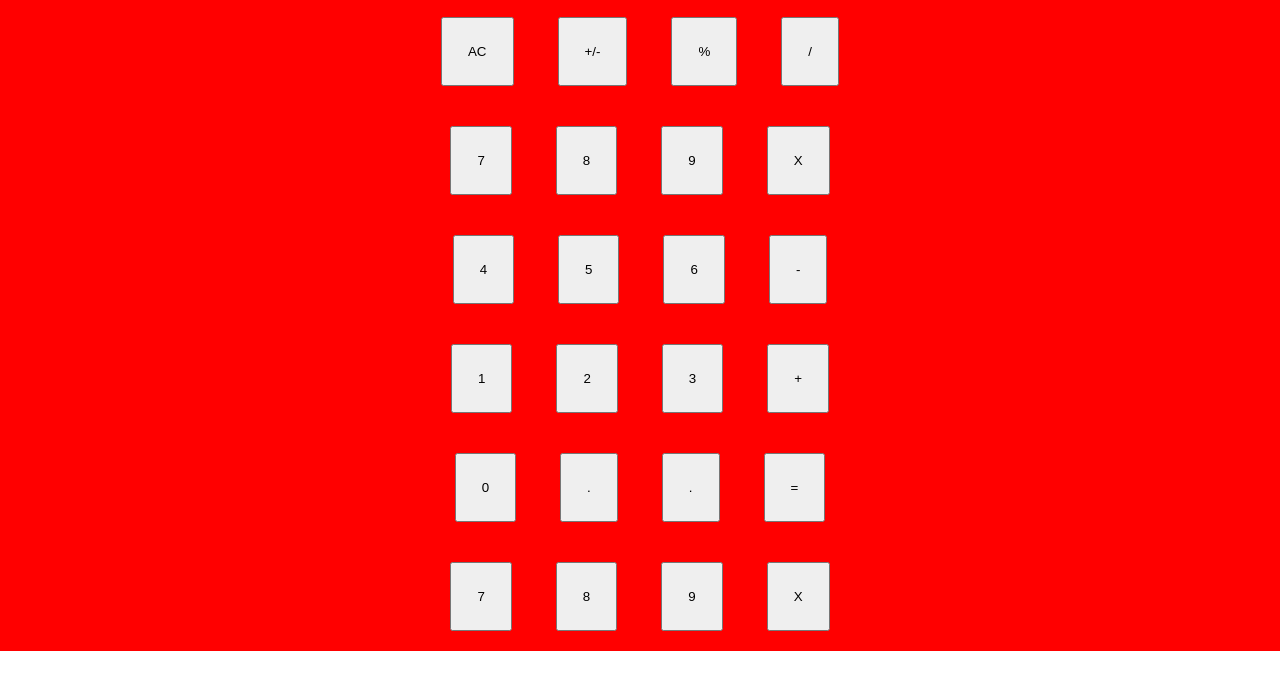
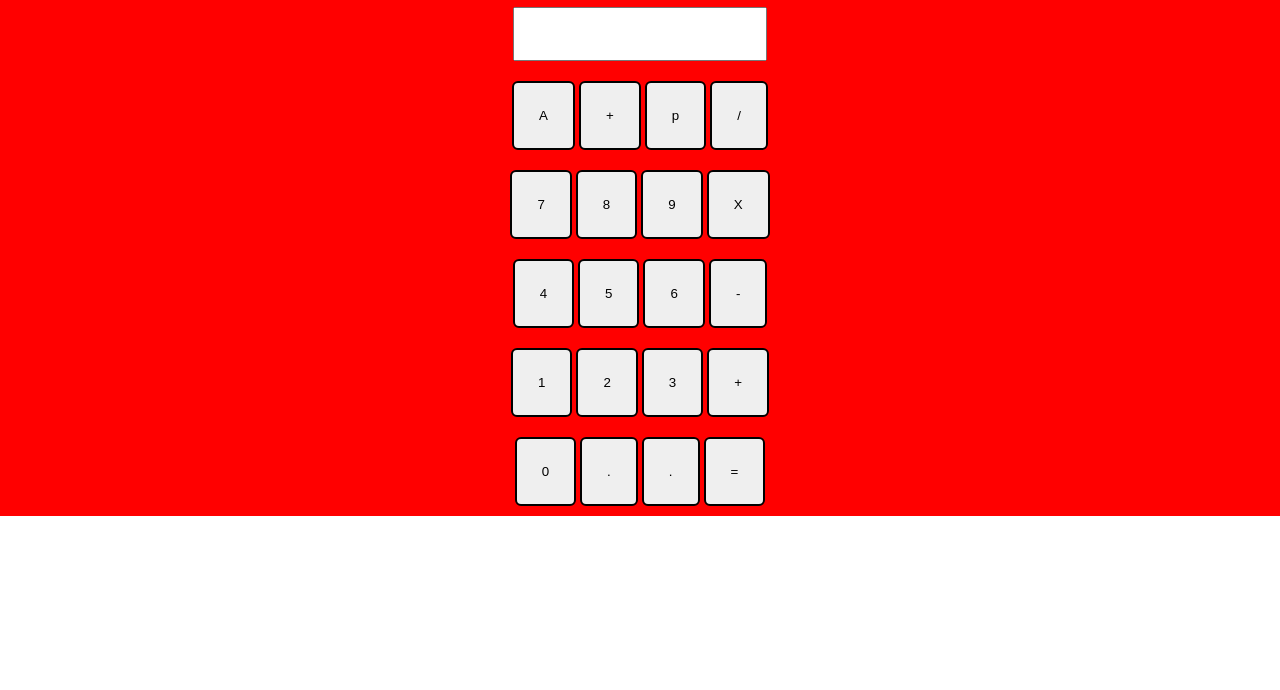
Before and after one commit to Craig-Rosario/JS_projects, a plain HTML site: page 3.Simple_Calculator/index.html in a window 1280 px wide. Shown: the part 40-730 px from the top of the page. Drawn offline with Linux system fonts and the light colour scheme.

Commit message:
Added little design to calc

```diff
--- a/3.Simple_Calculator/index.html
+++ b/3.Simple_Calculator/index.html
@@ -13,9 +13,12 @@
     <h1 class="centre">CALCULATOR</h1>
     <div class="container bg-red flex centre">
         <div class="row">
-            <button class="button">AC</button>
-            <button class="button">+/-</button>
-            <button class="button">%</button>
+            <input class="input" type="text"/>
+        </div>
+        <div class="row">
+            <button class="button">A</button>
+            <button class="button">+</button>
+            <button class="button">p</button>
             <button class="button">/</button>
         </div>
         <div class="row">
@@ -42,12 +45,6 @@
             <button class="button">.</button>
             <button class="button">=</button>
         </div>
-        <div class="row">
-            <button class="button">7</button>
-            <button class="button">8</button>
-            <button class="button">9</button>
-            <button class="button">X</button>
-        </div>
     </div>
     <script src="script.js"></script>
 </body>
--- a/3.Simple_Calculator/style.css
+++ b/3.Simple_Calculator/style.css
@@ -1,14 +1,20 @@
-*{
+* {
     margin: 0;
     padding: 0;
 }
 
-.button{
+.button {
     padding: 25px;
-    margin: 20px;
+    border: 2px solid black;
+    border-radius: 6px;
+    cursor: pointer;
 }
 
-/* .row{
-    display: flex;
-    justify-content: center;
-} */
+.row {
+    margin: 10px;
+}
+
+.input {
+    width: 250px;
+    height: 50px;
+}
--- a/3.Simple_Calculator/utils.css
+++ b/3.Simple_Calculator/utils.css
@@ -4,9 +4,6 @@
 
 .bg-red {
     background: red;
-
-
-
 }
 .flex{
     display: flex;
```
